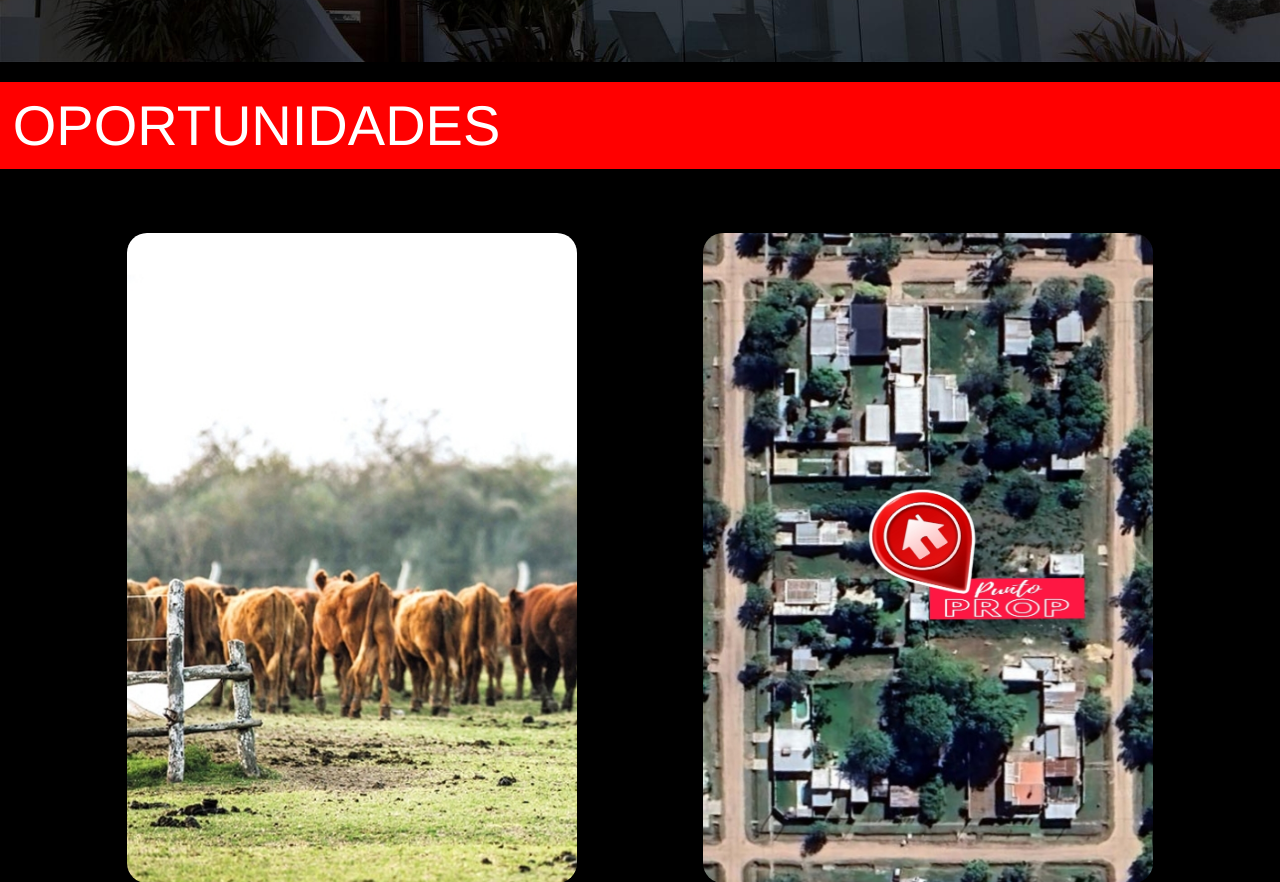
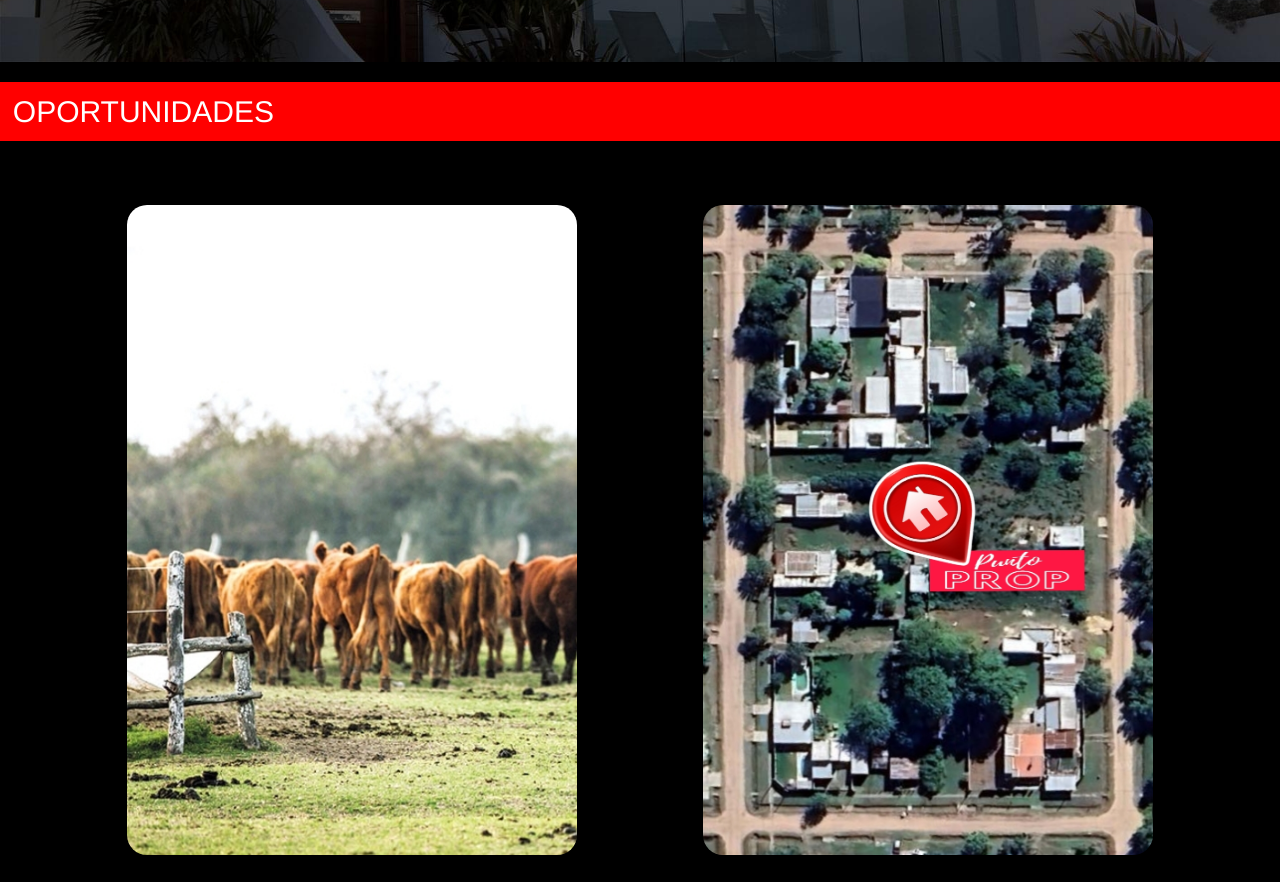
Before and after one commit to manzha02/PF_RUIZDIAZ, a website: page index.html in a window 1280 px wide. Shown: the part 823-1705 px from the top of the page. Drawn offline with nearby package versions, Linux system fonts and the light colour scheme; files that its build step writes are made by us from their sources.

Commit message:
opoortunidad

```diff
--- a/scss/style.scss
+++ b/scss/style.scss
@@ -50,7 +50,7 @@ main{
         margin-bottom: 5%;
         justify-content:left;
         display: flex;
-        font-size: 4em;
+
     }
     section{
         text-align: center;
```
